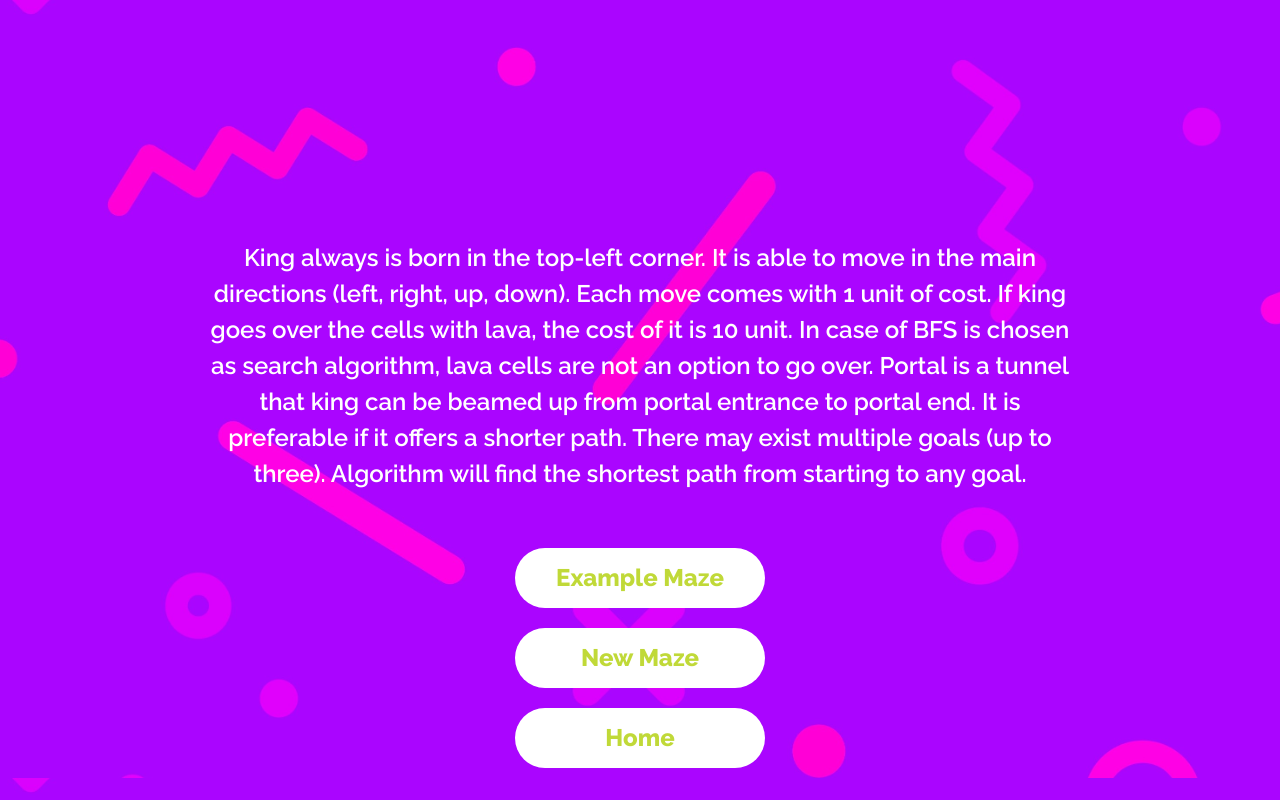
After one commit to bil441/labirent-proje, a Flask app: page /rules in a window 1280 px wide. The commit adds this page. Run offline with Flask 2, Linux system fonts and the light colour scheme.

Commit message:
rules page added

```diff
--- a/app.py
+++ b/app.py
@@ -35,6 +35,11 @@ def game():
     return render_template("game.html", data=difficultyGlob)
 
 
+@app.route("/rules", methods=["POST", "GET"])
+def rules():
+    return render_template("rules.html")
+
+
 @app.route("/settings", methods=["POST", "GET"])
 def settings():
     if request.method == "POST":
--- /dev/null
+++ b/static/styles/rulesstyle.css
@@ -0,0 +1,80 @@
+@import url("https://fonts.googleapis.com/css2?family=Raleway:wght@300;400;500;600;800&display=swap");
+
+* {
+    font-family: "Raleway", sans-serif;
+    box-sizing: border-box;
+    margin: 0;
+    padding: 0;
+    overflow-x: hidden;
+}
+
+#rules-body {
+    background-image: url("../images/rules.JPG");
+    background-size: cover;
+}
+
+#rules-container {
+    margin-top: 120px;
+    padding-top: 120px;
+    padding-bottom: 30px;
+}
+
+p {
+    font-size: 24px;
+    font-weight: 600;
+    color: white;
+    text-align: center;
+    margin-top: 0   ;
+    margin-right: 200px;
+    margin-left: 200px;
+}
+
+.button-1 {
+    margin-bottom: 10px;
+    margin-top: 10px;
+    border: none;
+    border-radius: 30px;
+    width: 250px;
+    height: 60px;
+    background-color: white;
+    color: #c0d938;
+    font-size: 24px;
+    font-weight: bold;
+    transition: background-color 0.75s, color 0.25s;
+}
+
+.button-1:hover {
+    background-color: #c0d938;
+    color: white;
+}
+
+.button-1:focus {
+    background-color: #c0d938;
+    color: white;
+    outline: 0;
+}
+
+.button-2 {
+    margin-bottom: 10px;
+    margin-top: 10px;
+    border: none;
+    border-radius: 30px;
+    width: 250px;
+    height: 60px;
+    background-color: white;
+    color: #c0d938;
+    font-size: 24px;
+    font-weight: bold;
+    transition: background-color 0.75s, color 0.25s;
+}
+
+.button-2:hover {
+    background-color: #c0d938;
+    color: white;
+}
+
+.button-2:focus {
+    background-color: #c0d938;
+    color: white;
+    outline: 0;
+}
--- /dev/null
+++ b/templates/rules.html
@@ -0,0 +1,44 @@
+<!DOCTYPE html>
+<html lang="en">
+<head>
+    <meta charset="UTF-8"/>
+    <meta name="viewport" content="width=device-width, initial-scale=1.0"/>
+    <link rel="icon"
+          type="image/svg"
+          href="../static/images/favicon.svg">
+    <link rel="shortcut icon" href="../static/images/favicon.ico">
+    <title>Rules</title>
+    <link
+            rel="stylesheet"
+            href="https://cdn.jsdelivr.net/npm/bootstrap@4.5.3/dist/css/bootstrap.min.css"
+            integrity="sha384-TX8t27EcRE3e/ihU7zmQxVncDAy5uIKz4rEkgIXeMed4M0jlfIDPvg6uqKI2xXr2"
+            crossorigin="anonymous"
+    />
+
+    <link rel="stylesheet" href="/static/styles/rulesstyle.css"/>
+</head>
+<body id="rules-body">
+<div>
+    <div id="rules-container" class="text-center">
+        <p>King always is born in the top-left corner. It is able to move in the main directions (left, right, up,
+            down). Each move comes with 1 unit of cost. If king goes over the cells with lava, the cost of it is
+            10 unit. In case of BFS is chosen as search algorithm, lava cells are not an option to go over. Portal is
+            a tunnel that king can be beamed up from portal entrance to portal end. It is preferable if it offers a
+            shorter path. There may exist multiple goals (up to three). Algorithm will find the shortest path from
+            starting to any goal.</p>
+    </div>
+    <div class="col justify-content-center ">
+        <div class=" row justify-content-center ">
+            <button class="button-1" onclick="location.href = '/example'">Example Maze</button>
+        </div>
+        <div class="row justify-content-center">
+            <button class="button-2" onclick="location.href = '/game';">New Maze</button>
+        </div>
+        <div class="row justify-content-center">
+            <button class="button-1" onclick="location.href = '/menu';">Home</button>
+        </div>
+
+    </div>
+</div>
+</body>
+</html>
```
Also changed, not shown: templates/menu.html (+6 -3 lines), static/images/rules.JPG (added).
